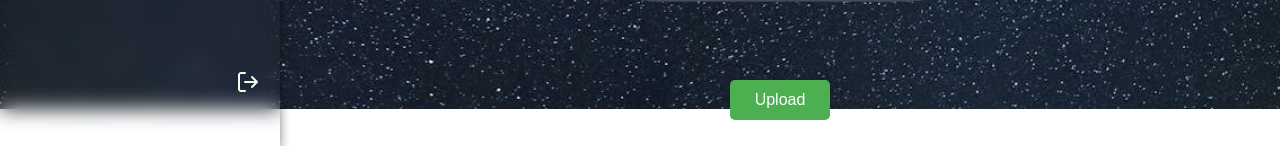
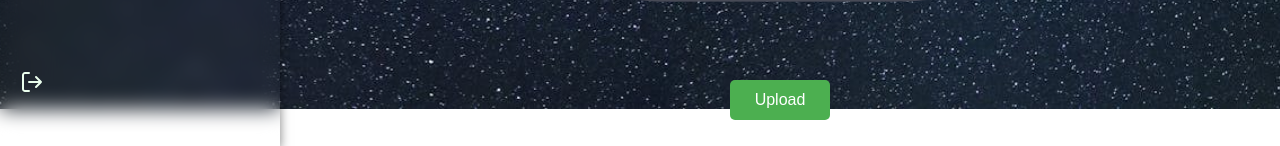
Before and after one commit to pasanmayura/Distributed-File-System, a React (Create React App) app in the folder frontend/: page /dashboard in a window 1280 px wide. Shown: the part 691-837 px from the top of the page. Built offline with nearby package versions, Linux system fonts and the light colour scheme.

Commit message:
fix: adjust logout icon alignment in sidebar to flex-start

```diff
--- a/frontend/src/style.css
+++ b/frontend/src/style.css
@@ -99,7 +99,7 @@
 .log-out {
     width: 24px;
     height: 24px;
-    align-self: flex-end;
+    align-self: flex-start;
     cursor: pointer;
     transition: transform 0.3s ease;
     margin-bottom: 35px;
```
